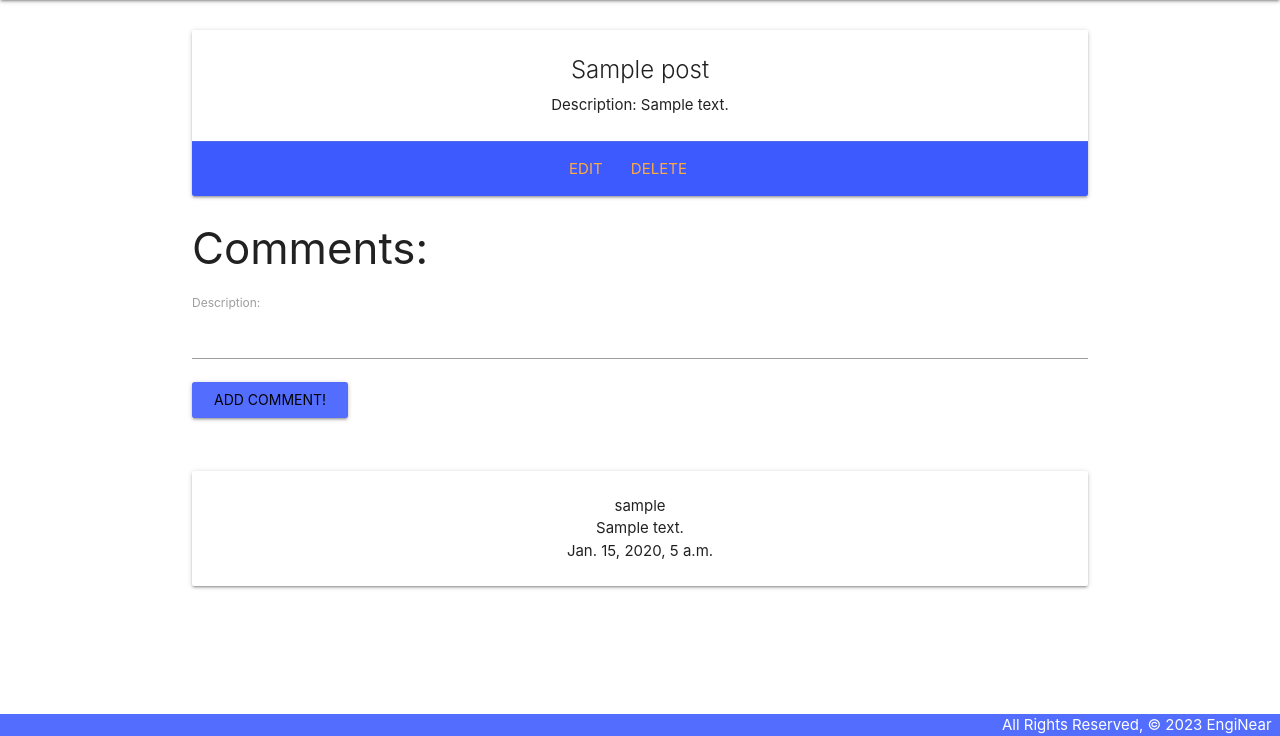
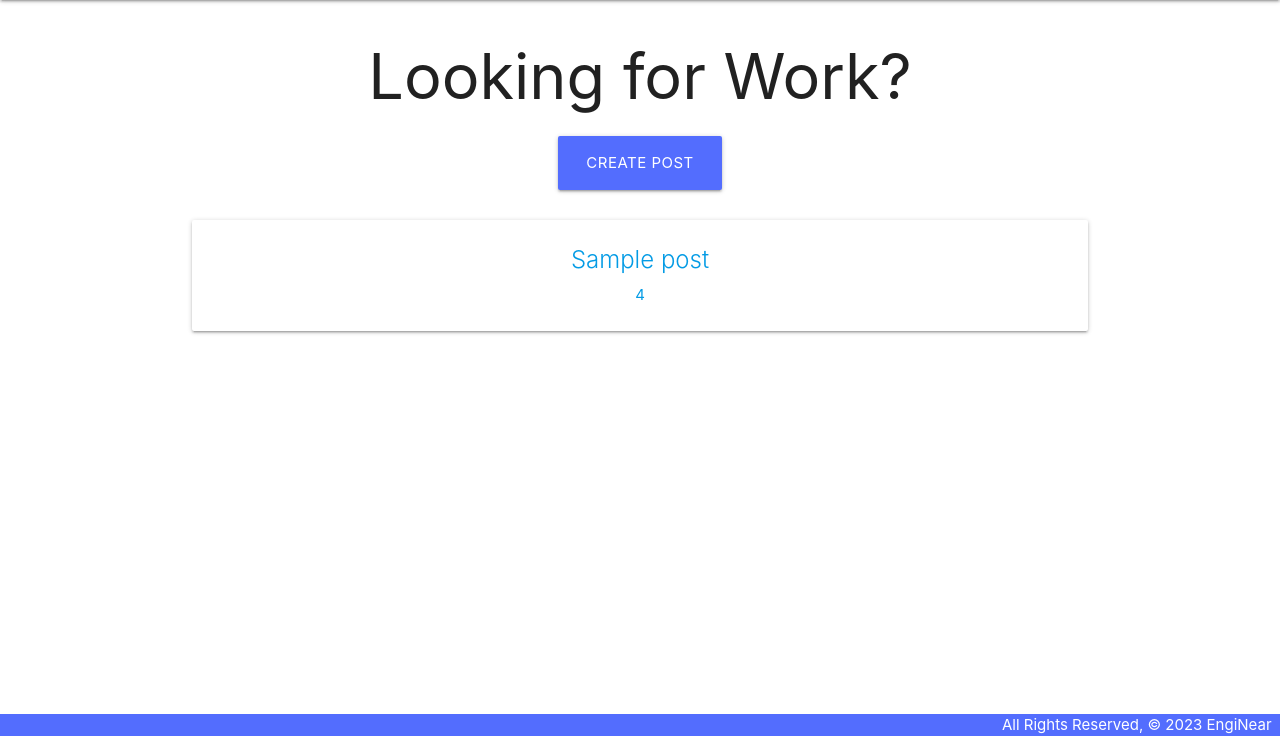
Before and after one commit to skullington4/enginear, a Django app: template main_app/templates/seekwork/index.html in a window 1280 px wide. Shown: the part 64-800 px from the top of the page. Run offline with Django 4.2, Linux system fonts and the light colour scheme; the template is opened without the code that fills it: values that come from a table or form of the project are taken from there, others are empty; tables that the repository leaves empty hold one stand-in row (values such as "Sample post").

Commit message:
Fixed functionality for seekingwork

```diff
--- a/main_app/templates/seekwork/index.html
+++ b/main_app/templates/seekwork/index.html
@@ -1,36 +1,24 @@
 {% extends 'base.html' %}
 {% block content %}
-<br>
-<div class="column">
-    <div class="col s6">
-        <div class="card center">
-            <div class="card-content">
-            <span class="card-title"> {{ post.title }}</span>
-                <p>Description: {{ post.description }}</p>
-            </div>
-            <div class="card-action indigo accent-3">
-                <a href="{% url 'post_update' post.id %}">Edit</a>
-                <a href="{% url 'post_delete' post.id %}">Delete</a>
-            </div>
+<div class="center">
+
+    <h1>Looking for Work?</h1>
+
+    <a class="waves-effect waves-light btn-large indigo accent-2" href="{% url 'posts_create' %}">Create Post</a>
+    <br>
+    <br>
+{% for post in posts %}
+<a href="{% url 'detail' post.id %}">
+
+    <div class="card">
+        <div class="card-content">
+            <span class="card-title">{{ post.title }}</span>
+            <p>{{post.rate}}</p>
         </div>
-        <h3>Comments: </h3>
-        <form action="{% url 'add_comment' post.id %}" method="POST">
-            {% csrf_token %}
-            {{ comment_form.as_p }}
-            <input type="submit" value="Add Comment!" class="waves-effect waves-light btn indigo accent-2">
-        </form>
-        <br><br>
-        {% for comment in post.comment_set.all %}
-        <div class="card center">
-            <div class="card-content">
-                  <div>{{comment.user}}</div>
-                  <div>{{comment.description}}</div>
-                  <div>{{comment.timestamp}}</div>
-            </div>
-        </div>
-            {% endfor %}
     </div>
+</a>
+{% endfor %}
+
 </div>
 
-
 {% endblock %}
```
Also changed, not shown: main_app/templates/seekwork/detail.html (+24 -0 lines).
